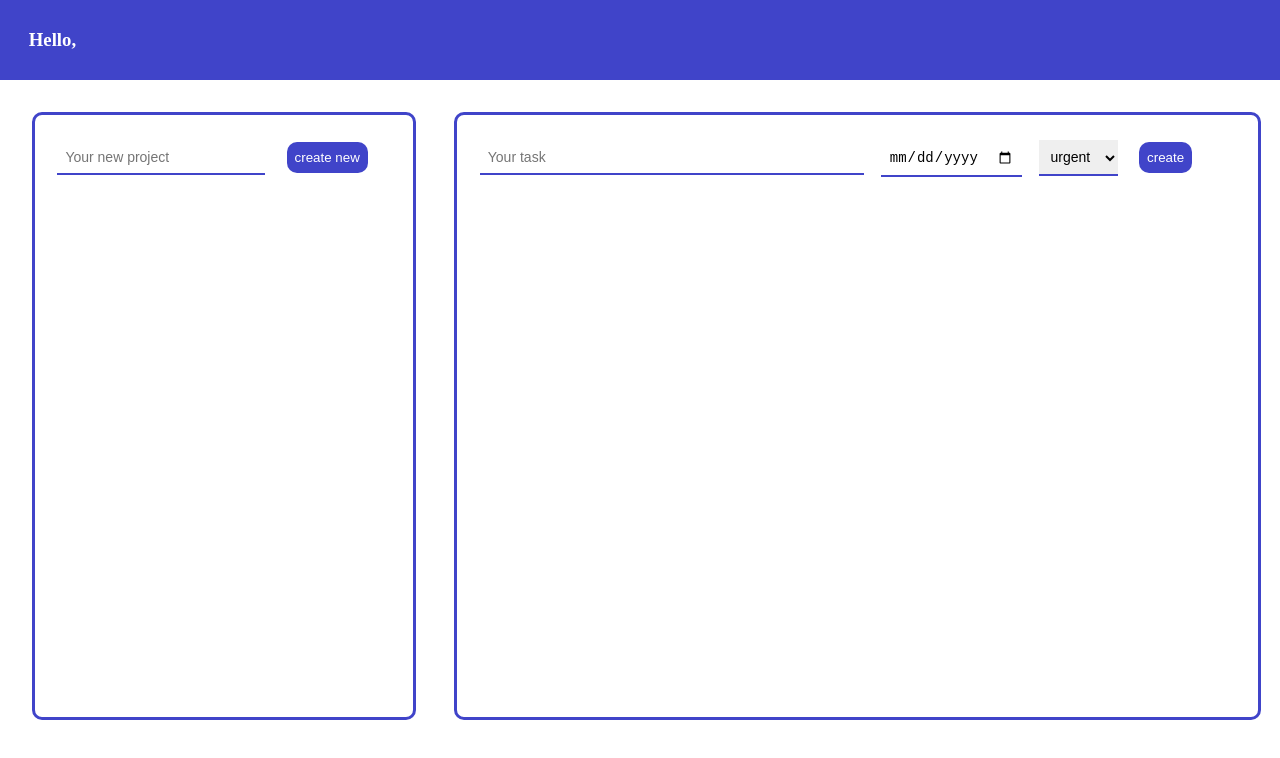
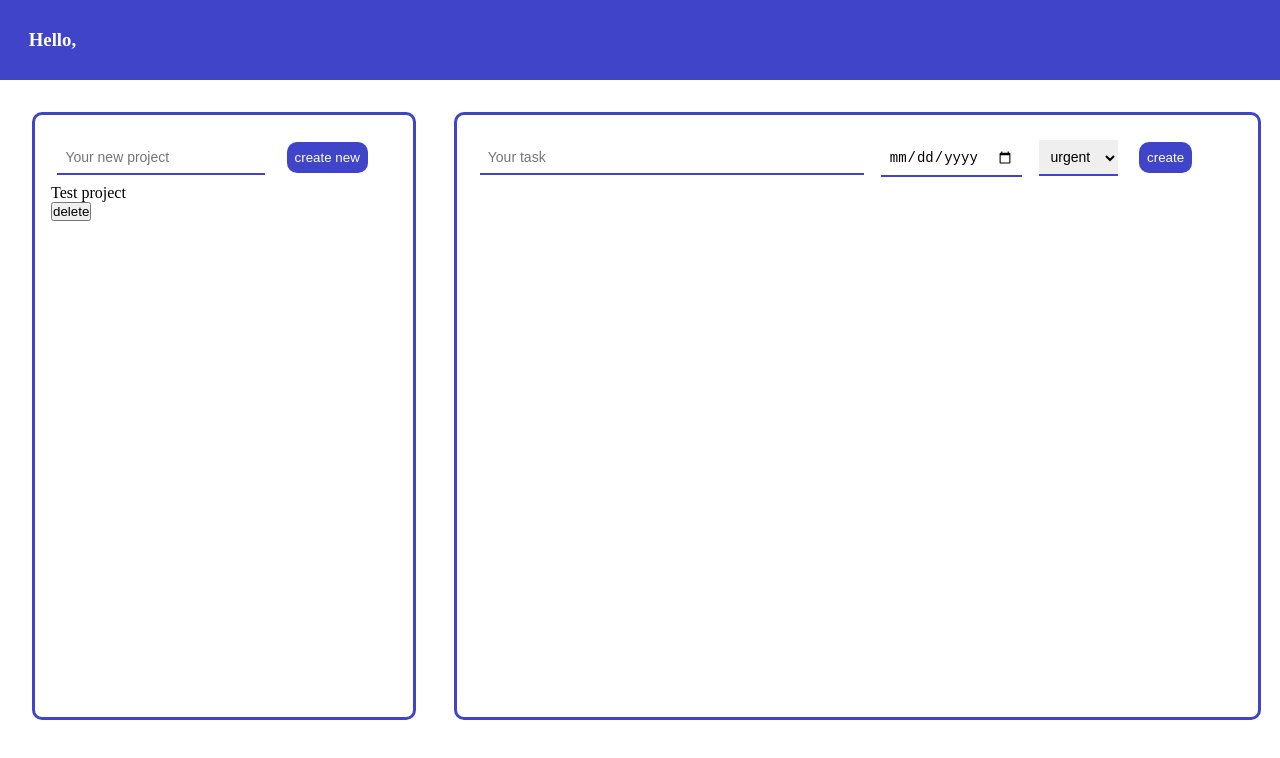
Before and after one commit to abdelrahman-gado/todo-list, a website built with webpack: page dist/index.html in a window 1280 px wide. Built offline with nearby package versions, Linux system fonts and the light colour scheme.

Commit message:
create test project in html file as a default project

```diff
--- a/dist/index.html
+++ b/dist/index.html
@@ -18,6 +18,12 @@
                 <input id="new-project-input" class="input-style" type="text" placeholder="Your new project">
                 <input id="create-new-project" class="new-btn" type="button" value="create new">
             </div>
+
+            <div class="new-project" data-index="0">
+                <p class="new-project-name">Test project</p>
+                <input class="delete-new-project" type="button" value="delete">
+            </div>
+
         </div>
 
         <div class="notes">
```
